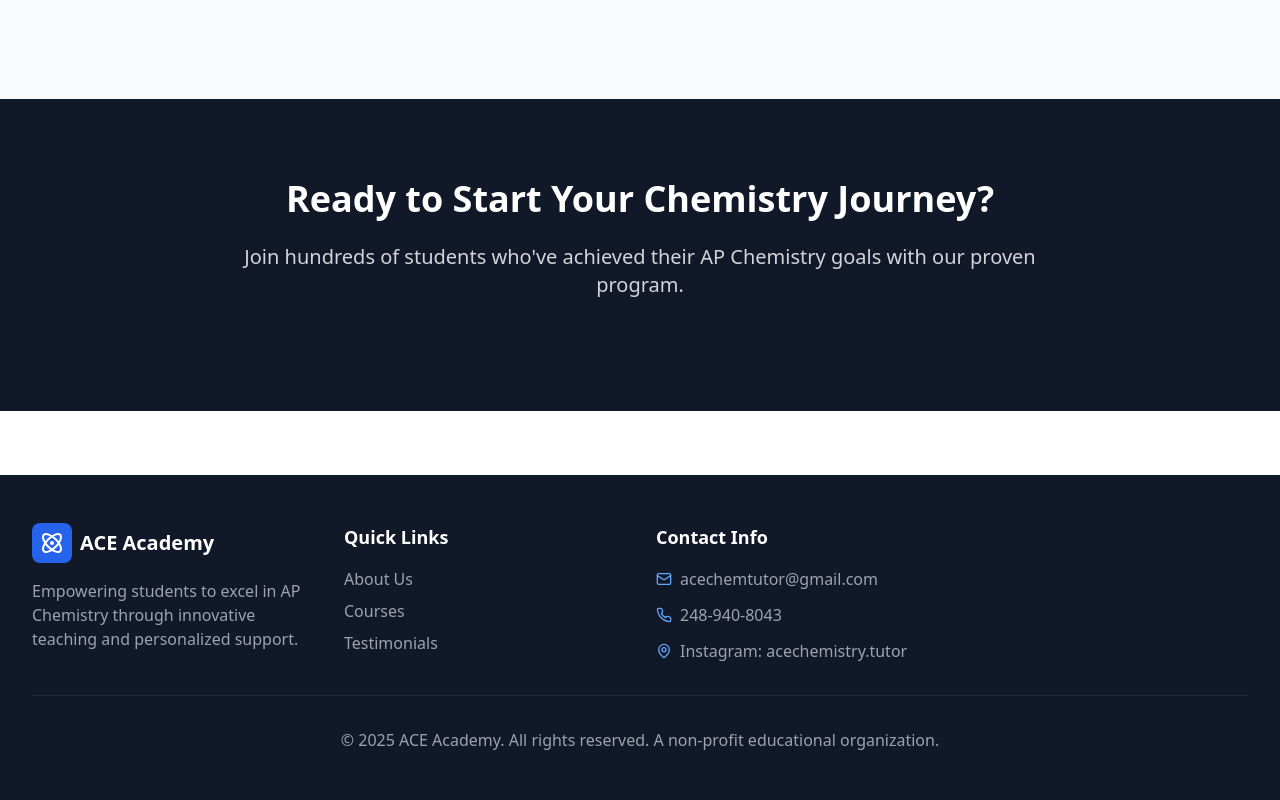
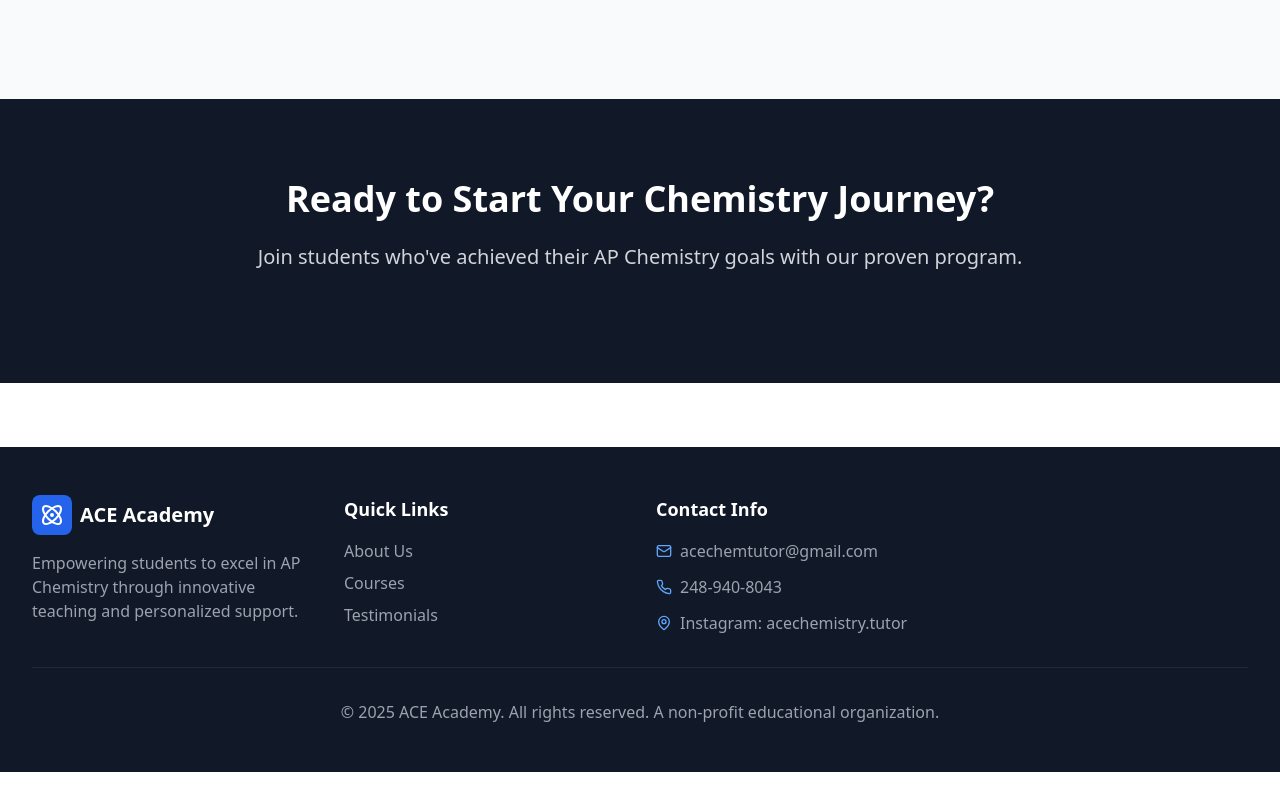
Before and after one commit to PaulLei/ace, a React (Vite) app: page /courses in a window 1280 px wide. Shown: the part 2042-2842 px from the top of the page. After the commit the page ends 2814 px from the top, so only its background shows below. Built offline with nearby package versions, Linux system fonts and the light colour scheme.

Commit message:
Update Courses.tsx

```diff
--- a/src/pages/Courses.tsx
+++ b/src/pages/Courses.tsx
@@ -181,7 +181,7 @@ const CourseDetails = () => {
         <div className="max-w-4xl mx-auto px-4 sm:px-6 lg:px-8 text-center">
           <h2 className="text-4xl font-bold mb-6">Ready to Start Your Chemistry Journey?</h2>
           <p className="text-xl mb-8 text-gray-300">
-            Join hundreds of students who've achieved their AP Chemistry goals with our proven program.
+            Join students who've achieved their AP Chemistry goals with our proven program.
           </p>
           <div className="flex flex-col sm:flex-row gap-4 justify-center">
 
```
